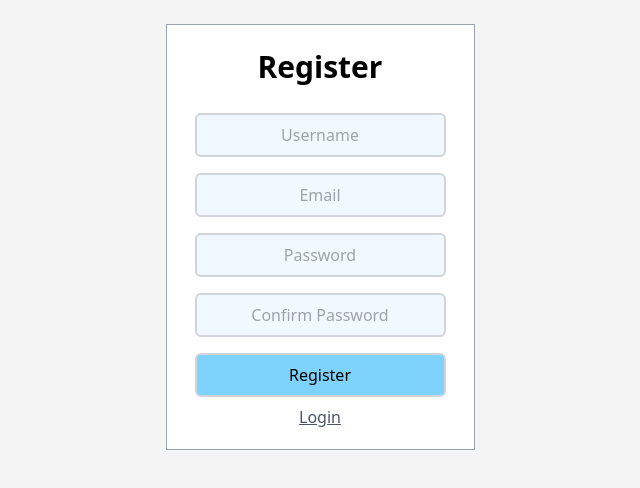
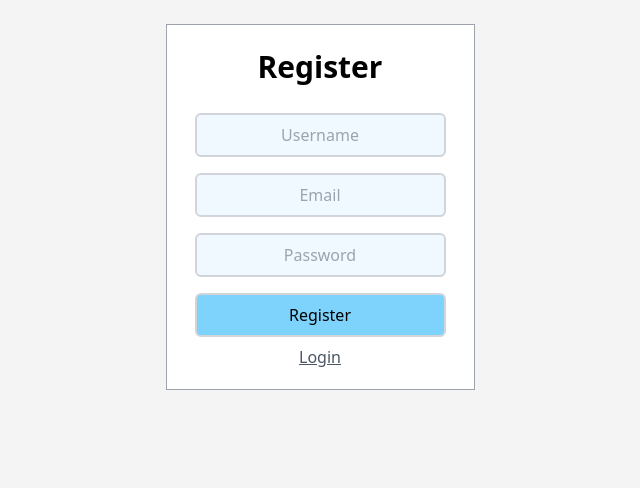
Before and after one commit to CodeConnects/music-player, a React (Create React App) app in the folder client/: page /register in a window 1280 px wide. Shown: the top 488 px of the page, without its empty margins (320-960 px from the left). Built offline with nearby package versions, Linux system fonts and the light colour scheme.

Commit message:
remove token

```diff
--- a/client/src/pages/Register.js
+++ b/client/src/pages/Register.js
@@ -7,20 +7,22 @@ function Register() {
     username: "",
     email: "",
     password: "",
-    confirmPassword: "",
   });
   const register = async () => {
+    console.log(user);
     try {
       const response = await axios.post("/api/users/register", user);
       if (response.data.success) {
+        //localStorage.setItem("token", response.data.data);
         alert("User has been registered successfully");
-      } else {
+      }
+      else {
         alert(response.data.message);
       }
     } catch (error) {
-      console.error(error);
+      console.log(error);
     }
-  }
+  };
   return (
     <div className="flex min-h-screen items-start justify-center text-center ">
       <div className="form-wrap flex flex-col p-5 mt-6 border border-gray-400 bg-">
@@ -46,14 +48,10 @@ function Register() {
           className="text-center border-2 border-gray-300 rounded-md p-2 m-2"
           placeholder="Password"
           value={user.password}
-          onChange={(e) => setUser({ ...user, password: e.target.value })}
-        />
-        <input
-          type="password"
-          className="text-center border-2 border-gray-300 rounded-md p-2 m-2"
-          placeholder="Confirm Password"
-          value={user.confirmPassword}
-          onChange={(e) => setUser({ ...user, confirmPassword: e.target.value })}
+          onChange={(e) => {
+            setUser({ ...user, password: e.target.value });
+            console.log(e.target.value);
+          }}
         />
 
         <button
```
